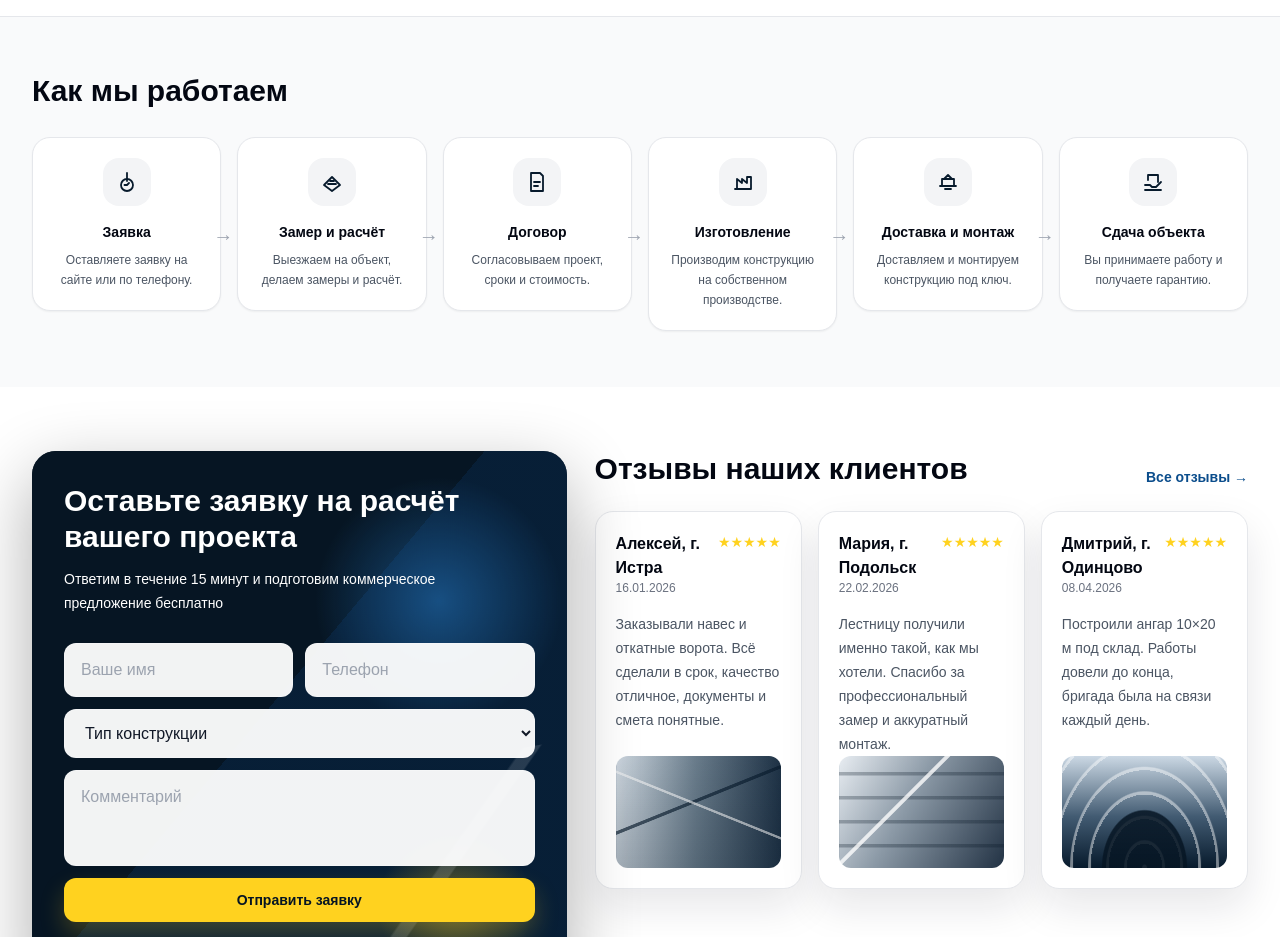
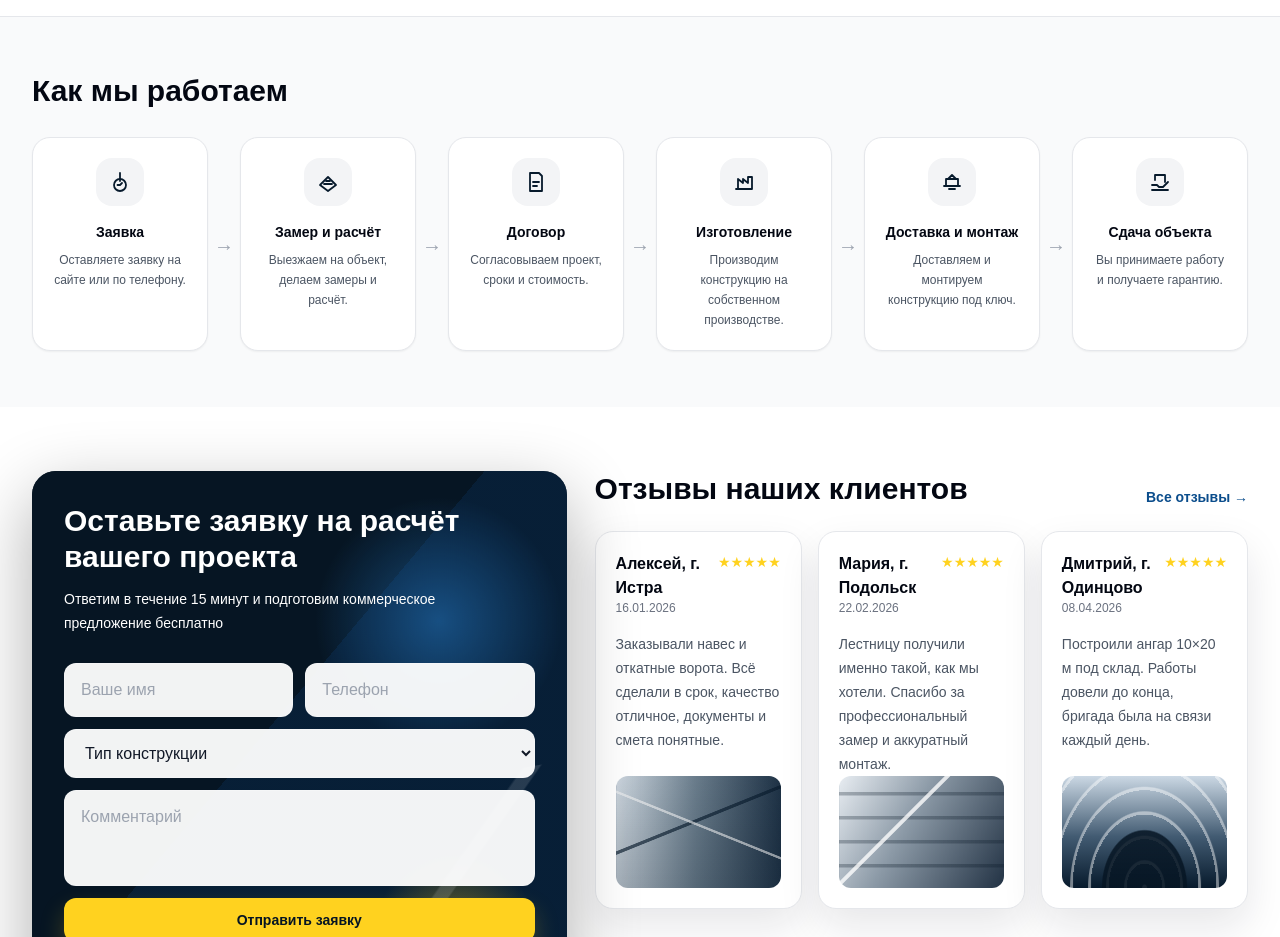
Before and after one commit to evgenykuimov-cloud/steel, a Next.js app: page / in a window 1280 px wide. Shown: the part 2260-3197 px from the top of the page. Built offline with nearby package versions, Linux system fonts and the light colour scheme.

Commit message:
Align work step cards

```diff
--- a/src/components/WorkSteps.tsx
+++ b/src/components/WorkSteps.tsx
@@ -1,3 +1,4 @@
+import { Fragment } from "react";
 import { workSteps } from "@/data/benefits";
 import { Icon } from "./Icon";
 
@@ -6,10 +7,10 @@ export function WorkSteps() {
     <section className="bg-gray-50 px-4 py-14 sm:px-6 lg:px-8">
       <div className="mx-auto max-w-7xl">
         <h2 className="mb-7 text-2xl font-black text-gray-950 md:text-3xl">Как мы работаем</h2>
-        <div className="grid gap-4 lg:grid-cols-6">
+        <div className="grid gap-4 md:grid-cols-2 lg:flex lg:items-stretch lg:gap-0">
           {workSteps.map((step, index) => (
-            <div key={step.id} className="relative">
-              <article className="min-h-[156px] rounded-card border border-gray-200 bg-white p-5 text-center shadow-sm transition duration-200 hover:-translate-y-1 hover:shadow-card">
+            <Fragment key={step.id}>
+              <article className="min-h-[156px] rounded-card border border-gray-200 bg-white p-5 text-center shadow-sm transition duration-200 hover:-translate-y-1 hover:shadow-card lg:flex lg:flex-1 lg:basis-0 lg:flex-col lg:items-center lg:justify-start">
                 <span className="mx-auto flex h-12 w-12 items-center justify-center rounded-2xl bg-gray-100 text-ink-900">
                   <Icon name={step.icon} className="h-6 w-6" />
                 </span>
@@ -17,11 +18,11 @@ export function WorkSteps() {
                 <p className="mt-2 text-xs leading-5 text-gray-600">{step.description}</p>
               </article>
               {index < workSteps.length - 1 ? (
-                <span className="absolute -right-3 top-1/2 hidden -translate-y-1/2 text-xl font-black text-gray-400 lg:block">
+                <span className="hidden w-8 shrink-0 items-center justify-center text-xl font-black text-gray-400 lg:flex">
                   →
                 </span>
               ) : null}
-            </div>
+            </Fragment>
           ))}
         </div>
       </div>
```
